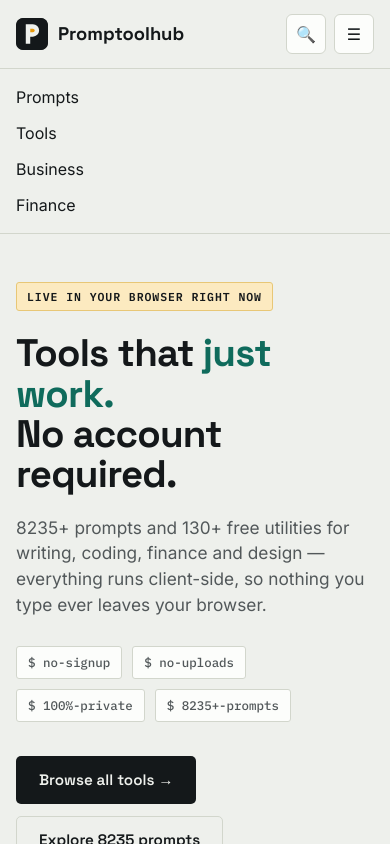
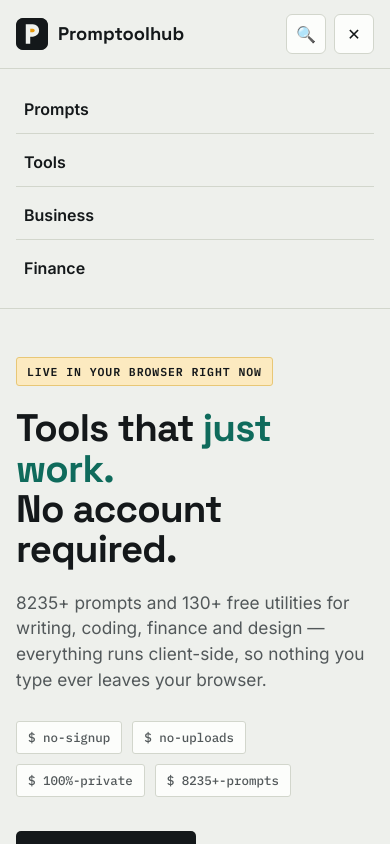
Before and after one commit to fair-gobi/toolhub-ai, a Next.js app: page / in a window 390 px wide. Both pictures are taken after a click on the button "Menu". Shown: the top 844 px of the page. Built offline with nearby package versions, Linux system fonts and the light colour scheme.

Commit message:
fix: search button and hamburger menu

```diff
--- a/app/page.tsx
+++ b/app/page.tsx
@@ -28,6 +28,8 @@
   const [text,setText]=useState("This runs entirely in your browser.")
   const toTitle=(s:string)=>s.replace(/\w\S*/g,t=>t.charAt(0).toUpperCase()+t.slice(1).toLowerCase())
   const words=text.trim()?text.trim().split(/\s+/).length:0
+  const [searchQ,setSearchQ]=useState("")
+  const [searchOpen,setSearchOpen]=useState(false)
 
   return(
     <>
@@ -67,15 +69,50 @@
     <header>
   <div className="wrap header-inner">
     <Link href="/" className="logo"><span className="logo-mark"><svg viewBox="0 0 72 72"><rect width="72" height="72" rx="16" fill="#14181A"/><path d="M22 14 h16 a14 14 0 010 28 h-6 v16 h-10 z" fill="#EEF0EC"/><path d="M32 24 h6 a4 4 0 010 8 h-6 z" fill="#E8990A"/></svg></span>Promptoolhub</Link>
+
     <nav className="hidden md:flex items-center gap-7">
       <div className="nav-links"><Link href="/prompts">Prompts</Link><Link href="/ai-tools">Tools</Link><Link href="/business">Business</Link><Link href="/finance">Finance</Link></div>
     </nav>
-        <div className="flex gap-2">
-          <Link href="/prompts" className="icon-btn">🔍</Link>
-          <button onClick={()=>setMobileOpen(!mobileOpen)} className="icon-btn md:hidden">☰</button>
+
+    <div className="flex gap-2 items-center">
+      <button onClick={()=>setSearchOpen(!searchOpen)} className="icon-btn" aria-label="Search">
+        {searchOpen? '✕' : '🔍'}
+      </button>
+      <button onClick={()=>setMobileOpen(!mobileOpen)} className="icon-btn md:hidden" aria-label="Menu">
+        {mobileOpen? '✕' : '☰'}
+      </button>
     </div>
   </div>
-      {mobileOpen && <div className="md:hidden border-t border-[#D2D6CC] bg-[#EEF0EC] p-4 flex flex-col gap-3"><Link href="/prompts">Prompts</Link><Link href="/ai-tools">Tools</Link><Link href="/business">Business</Link><Link href="/finance">Finance</Link></div>}
+
+  {/* Search bar */}
+  {searchOpen && (
+    <div className="border-t border-[#D2D6CC] bg-[#E4E7E0] p-3">
+      <div className="wrap">
+        <input
+          autoFocus
+          value={searchQ}
+          onChange={e=>setSearchQ(e.target.value)}
+          onKeyDown={e=>{
+            if(e.key==='Enter' && searchQ.trim()){
+              window.location.href=`/prompts?q=${encodeURIComponent(searchQ)}`
+            }
+          }}
+          placeholder="Search 8235 prompts, tools..."
+          className="w-full h-11 px-4 rounded- border border-[#D2D6CC] bg-white outline-none focus:border-[#0F6B5C]"
+        />
+      </div>
+    </div>
+  )}
+
+  {/* Mobile menu */}
+  {mobileOpen && (
+    <div className="md:hidden border-t border-[#D2D6CC] bg-[#EEF0EC] p-4 flex flex-col gap-1">
+      <Link href="/prompts" onClick={()=>setMobileOpen(false)} className="py-3 px-2 font-semibold border-b border-[#D2D6CC]">Prompts</Link>
+      <Link href="/ai-tools" onClick={()=>setMobileOpen(false)} className="py-3 px-2 font-semibold border-b border-[#D2D6CC]">Tools</Link>
+      <Link href="/business" onClick={()=>setMobileOpen(false)} className="py-3 px-2 font-semibold border-b border-[#D2D6CC]">Business</Link>
+      <Link href="/finance" onClick={()=>setMobileOpen(false)} className="py-3 px-2 font-semibold">Finance</Link>
+    </div>
+  )}
 </header>
 
     <section className="hero">
```
Lines whose indentation alone changed are shown as unchanged.
